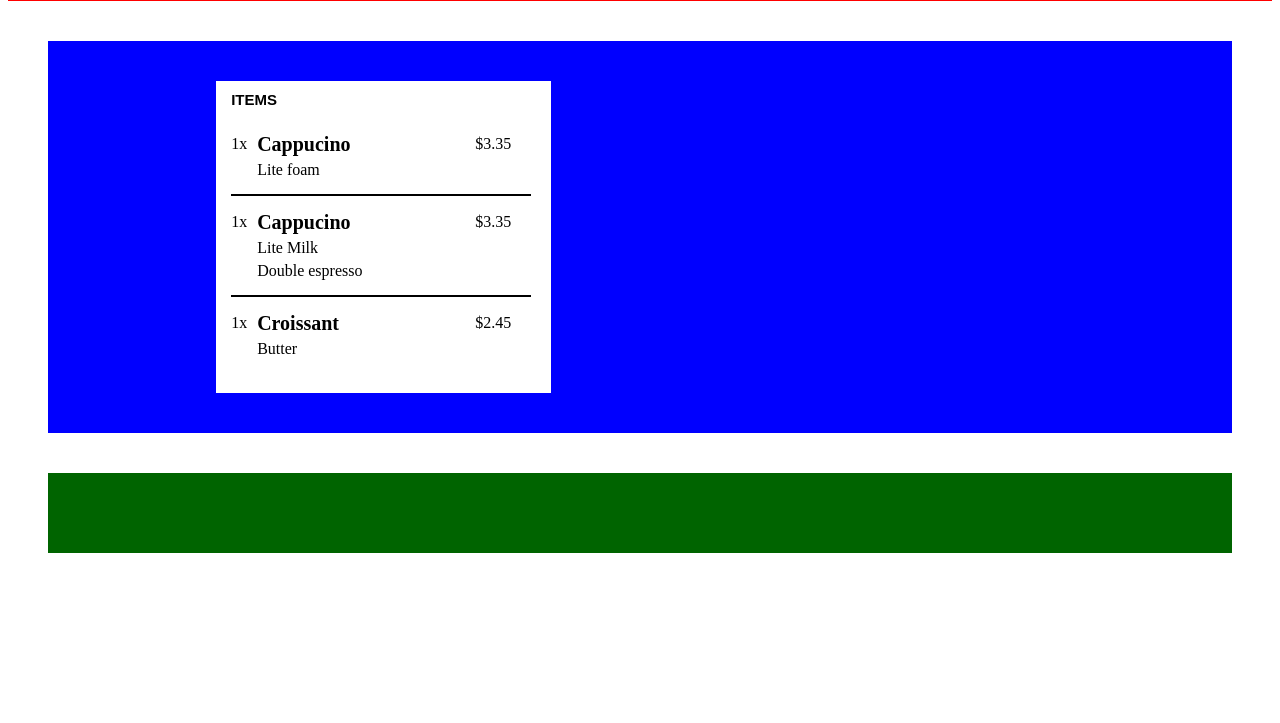
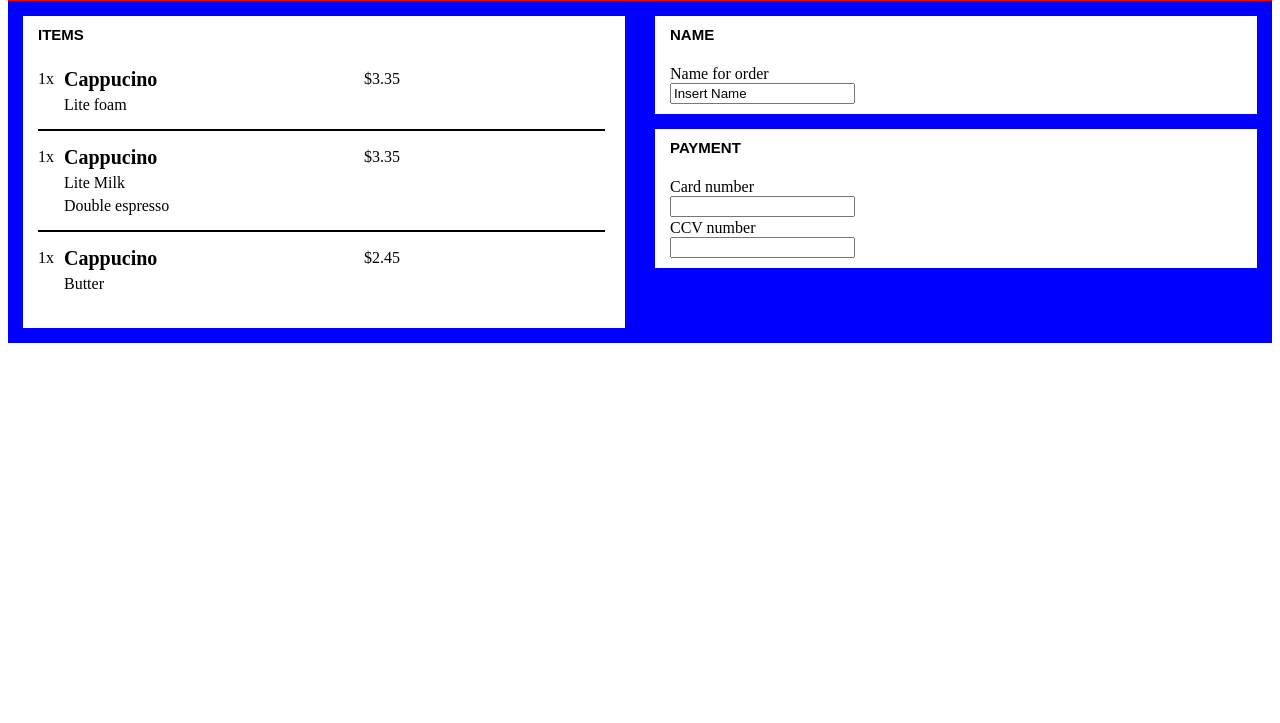
Before and after one commit to nickpastoria/Frontend_Masters_Complete_Beginners, a plain HTML site: page coffee_masters/index.html in a window 1280 px wide. Shown: the part 77-800 px from the top of the page. Drawn offline with Linux system fonts and the light colour scheme.

Commit message:
Formatted checkout area properly

```diff
--- a/coffee_masters/index.html
+++ b/coffee_masters/index.html
@@ -39,14 +39,47 @@
         <div class="item-three item-container">
           <p class="quantity-three quantity-container">1x</p>
           <ul class="order-three order-container">
-            <li class="order-specs-one order-specs-container">Croissant</li>
+            <li class="order-specs-one order-specs-container">Cappucino</li>
             <li class="order-specs-two order-specs-container">Butter</li>
           </ul>
           <p class="price-one price">$2.45</p>
         </div>
       </div>
-      <div class="name-container"></div>
-      <div class="payment-container"></div>
+      <div class="inputs-container">
+        <div class="items-container">
+          <h2>NAME</h2>
+          <div class="input-container">
+            <p class="input-label">Name for order</p>
+            <input
+              type="text"
+              name="customer-name"
+              value="Insert Name"
+              class="fullwidth-input"
+            />
+          </div>
+        </div>
+        <div class="items-container">
+          <h2>PAYMENT</h2>
+          <div class="input-container">
+            <p class="input-label">Card number</p>
+            <input
+              type="number"
+              name="customer-card"
+              value="1234 5678 9012 3456"
+              class="fullwidth-input"
+            />
+          </div>
+          <div class="input-container">
+            <p class="input-label">CCV number</p>
+            <input
+              type="number"
+              name="customer-ccv"
+              value="1234 5678 9012 3456"
+              class="fullwidth-input"
+            />
+          </div>
+        </div>
+      </div>
     </div>
     <div class="subtotal-container big-padding"></div>
   </body>
--- a/coffee_masters/style.css
+++ b/coffee_masters/style.css
@@ -23,7 +23,7 @@ img {
 
 h1 {
   font-family: cursive;
-  font-size: 4vh;
+  font-size: 25px;
 }
 
 h2 {
@@ -77,10 +77,6 @@ p {
   border-bottom: solid black 2px;
 }
 
-.item-container:last-child {
-  border-bottom: none;
-}
-
 .items-container {
   display: flex;
   flex-direction: column;
@@ -88,24 +84,36 @@ p {
   padding: 10px;
   padding-left: 15px;
   padding-right: 20px;
-  width: 300px;
+  margin: 15px;
+}
+
+.input-container {
+  display: flex;
+  flex-direction: column;
+  align-content: stretch;
+  justify-content: flex-start;
+  align-items: flex-start;
+  align-self: flex-start;
+}
+
+.item-container:last-child {
+  border-bottom: none;
+}
+
+.big-padding {
+  margin: 0px;
 }
 
 .checkout-container {
   background-color: blue;
-  display: flex;
-  justify-content: space-around;
+  display: grid;
+  grid-template-columns: repeat(2, 1fr);
 }
 
 .subtotal-container {
   background-color: darkgreen;
 }
 
-.big-padding {
-  margin: 40px;
-  padding: 40px;
-}
-
 .no-height {
   height: inherit;
 }
```
